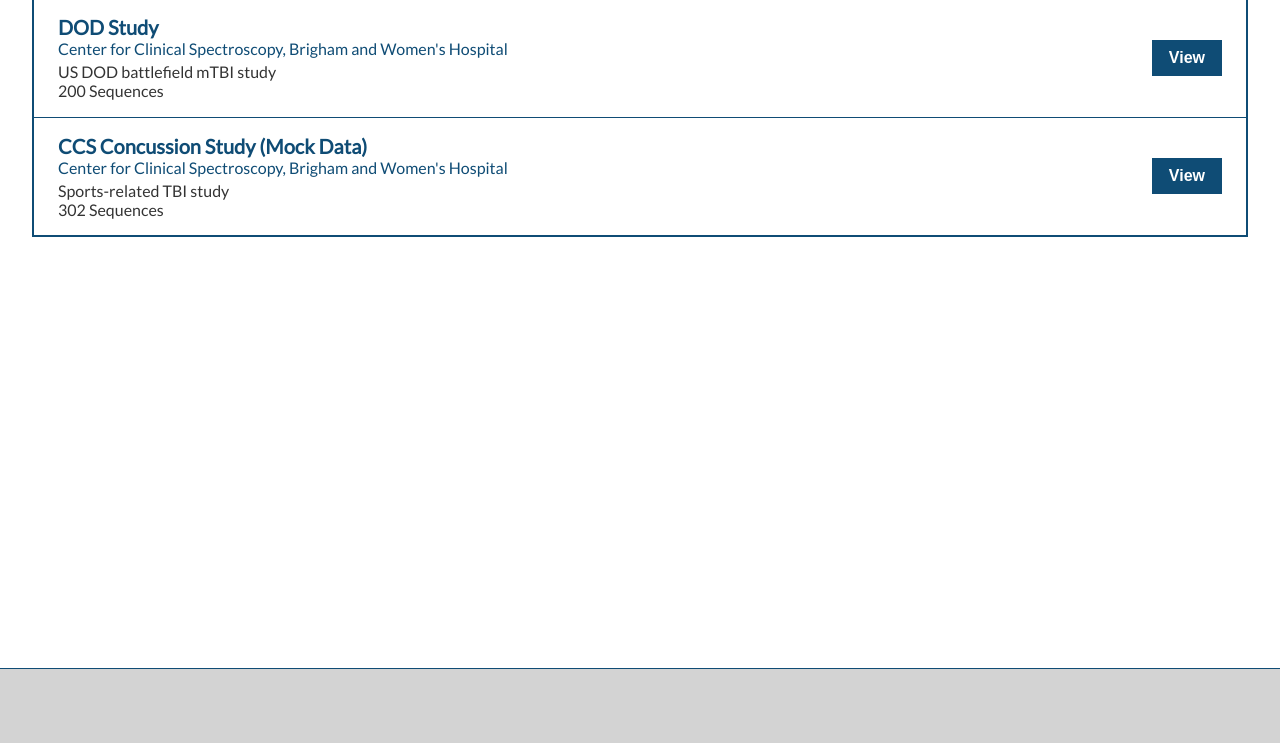
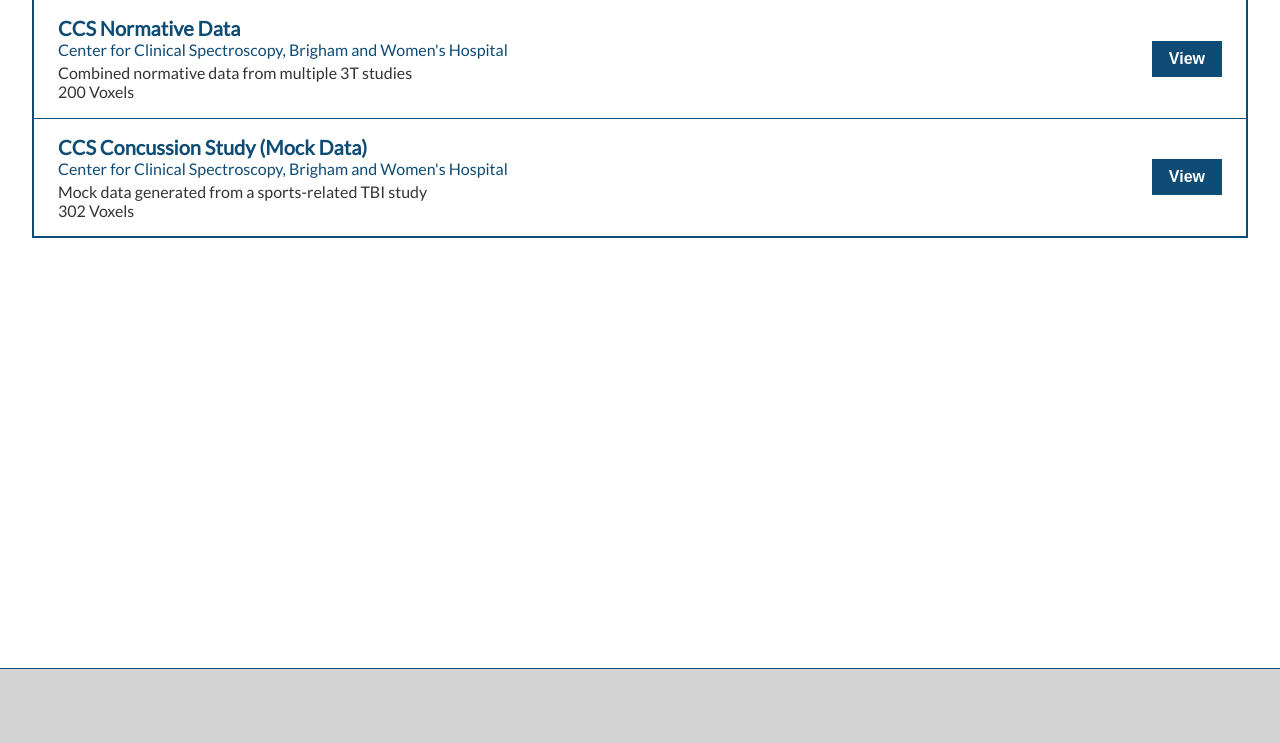
Before and after one commit to hjiang1/mrsdb, a Gatsby site: page /database in a window 1280 px wide. Shown: the part 132-875 px from the top of the page. Built offline with nearby package versions, Linux system fonts and the light colour scheme; Gatsby itself is replaced by a stand-in of ours.

Commit message:
dataset label

```diff
--- a/src/pages/database.js
+++ b/src/pages/database.js
@@ -55,6 +55,8 @@
 
         .search-icon {
           padding: 0 0.5rem;
+          height: 2rem;
+          width: 2rem;
         }
 
         .search-input {
@@ -270,15 +272,15 @@
             <div className="dataset-list">
               <div className="dataset-item">
                 <div className="dataset-data">
-                  <div className="dataset-name">DOD Study</div>
+                  <div className="dataset-name">CCS Normative Data</div>
                   <div className="dataset-site">
                     Center for Clinical Spectroscopy, Brigham and Women's
                     Hospital
                   </div>
                   <div className="dataset-description">
-                    US DOD battlefield mTBI study
+                    Combined normative data from multiple 3T studies
                   </div>
-                  <div className="dataset-description">200 Sequences</div>
+                  <div className="dataset-description">200 Voxels</div>
                 </div>
                 <button className="button" onClick={() => setView("viewer")}>
                   View
@@ -294,9 +296,9 @@
                     Hospital
                   </div>
                   <div className="dataset-description">
-                    Sports-related TBI study
+                    Mock data generated from a sports-related TBI study
                   </div>
-                  <div className="dataset-description">302 Sequences</div>
+                  <div className="dataset-description">302 Voxels</div>
                 </div>
                 <button className="button" onClick={() => setView("viewer")}>
                   View
@@ -345,7 +347,7 @@
             <div className="database-table-container">
               <DatabaseTable
                 data={Object.assign({}, data, { data: filteredItems })}
-                defaultPageSize={15}
+                defaultPageSize={18}
                 setFilterModalOpen={setFilterModalOpen}
               />
             </div>
```
